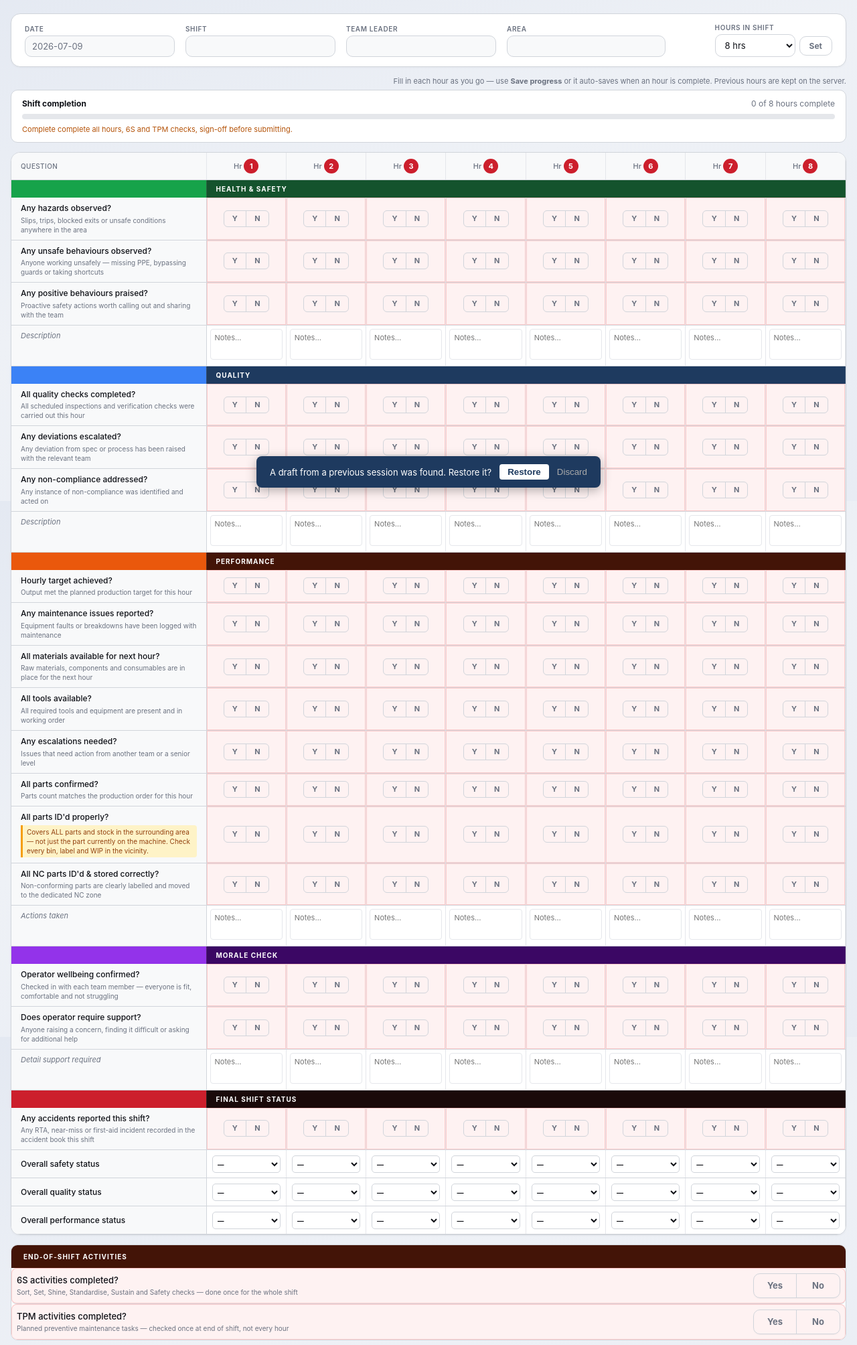
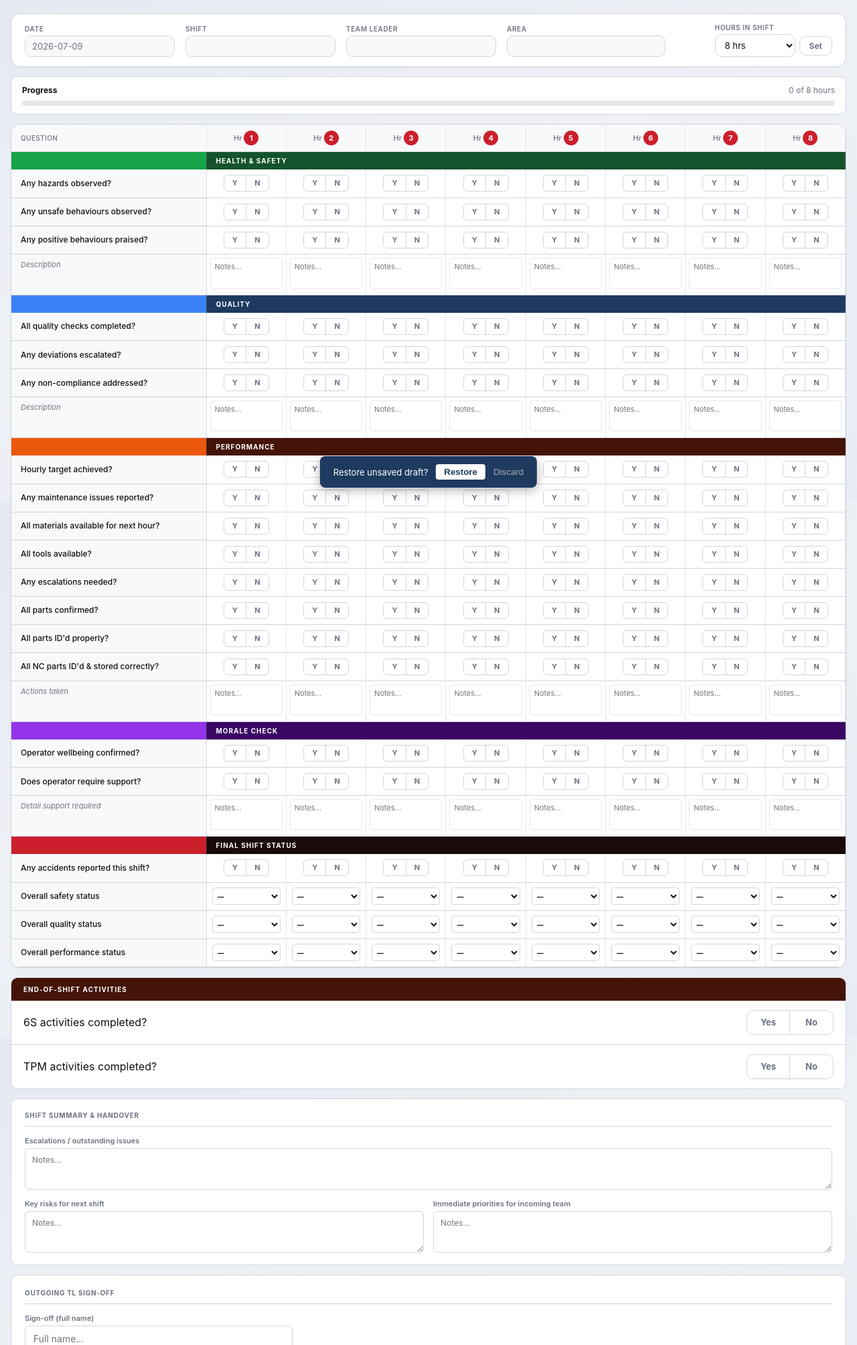
Before and after one commit to SeyiEsther/TL, an ASP.NET Core app: page /Form in a window 1280 px wide. Shown: the part 52-2060 px from the top of the page at 67% size. Run offline with ASP.NET Core 8, Linux system fonts and the light colour scheme; some libraries are stand-ins or nearby versions.

Commit message:
Allow incomplete shift submit and trim form narration
TLs can submit and close a shift without filling every field.
Completion tracking stays on HoD/Senior dashboards for accountability.
Remove submit blocking, question hints, and nagging UI copy.

Co-authored-by: SeyiEsther <SeyiEsther@users.noreply.github.com>

```diff
--- a/Pages/Form.cshtml
+++ b/Pages/Form.cshtml
@@ -59,24 +59,14 @@
         <div class="err" style="margin-bottom:14px">@Model.ValidationError</div>
     }
 
-    @if (Model.EditingId.HasValue)
-    {
-        <div style="background:#fef3c7;border:1px solid #fcd34d;border-radius:8px;padding:10px 16px;margin-bottom:14px;font-size:12px;color:#b45309">
-            Editing existing shift — all changes are audit-logged.
-        </div>
-    }
-
-    <div class="hint">Fill in each hour as you go — use <strong>Save progress</strong> or it auto-saves when an hour is complete. Previous hours are kept on the server.</div>
-
     <div id="shift-progress-bar" style="background:var(--white);border:1px solid var(--border);border-radius:10px;padding:12px 16px;margin-bottom:14px">
         <div style="display:flex;justify-content:space-between;align-items:center;margin-bottom:8px">
-            <span style="font-size:12px;font-weight:700">Shift completion</span>
-            <span id="shift-progress-text" style="font-size:12px;color:var(--muted)">0 of @H hours complete</span>
+            <span style="font-size:12px;font-weight:700">Progress</span>
+            <span id="shift-progress-text" style="font-size:12px;color:var(--muted)">0 of @H hours</span>
         </div>
         <div style="height:8px;background:#e5e7eb;border-radius:4px;overflow:hidden">
             <div id="shift-progress-fill" style="height:100%;width:0;background:#16a34a;transition:width .2s"></div>
         </div>
-        <div id="shift-submit-hint" style="font-size:11px;color:#b45309;margin-top:8px;display:none"></div>
     </div>
 
     <!-- Main data entry form -->
@@ -104,57 +94,39 @@
 
                     <!-- HEALTH & SAFETY -->
                     <tr class="sec-row safety"><td class="acc"></td><td colspan="@H">Health &amp; Safety</td></tr>
-                    @{ await RenderYN("Any hazards observed?", "Haz", h => hd(h).Haz,
-                        "Slips, trips, blocked exits or unsafe conditions anywhere in the area"); }
-                    @{ await RenderYN("Any unsafe behaviours observed?", "Uns", h => hd(h).Uns,
-                        "Anyone working unsafely — missing PPE, bypassing guards or taking shortcuts"); }
-                    @{ await RenderYN("Any positive behaviours praised?", "Pos", h => hd(h).Pos,
-                        "Proactive safety actions worth calling out and sharing with the team"); }
+                    @{ await RenderYN("Any hazards observed?", "Haz", h => hd(h).Haz); }
+                    @{ await RenderYN("Any unsafe behaviours observed?", "Uns", h => hd(h).Uns); }
+                    @{ await RenderYN("Any positive behaviours praised?", "Pos", h => hd(h).Pos); }
                     @{ await RenderNote("Description", "Snote", h => hd(h).Snote); }
 
                     <!-- QUALITY -->
                     <tr class="sec-row quality"><td class="acc"></td><td colspan="@H">Quality</td></tr>
-                    @{ await RenderYN("All quality checks completed?", "Qchk", h => hd(h).Qchk,
-                        "All scheduled inspections and verification checks were carried out this hour"); }
-                    @{ await RenderYN("Any deviations escalated?", "Dev", h => hd(h).Dev,
-                        "Any deviation from spec or process has been raised with the relevant team"); }
-                    @{ await RenderYN("Any non-compliance addressed?", "Nc", h => hd(h).Nc,
-                        "Any instance of non-compliance was identified and acted on"); }
+                    @{ await RenderYN("All quality checks completed?", "Qchk", h => hd(h).Qchk); }
+                    @{ await RenderYN("Any deviations escalated?", "Dev", h => hd(h).Dev); }
+                    @{ await RenderYN("Any non-compliance addressed?", "Nc", h => hd(h).Nc); }
                     @{ await RenderNote("Description", "Qnote", h => hd(h).Qnote); }
 
                     <!-- PERFORMANCE -->
                     <tr class="sec-row perf"><td class="acc"></td><td colspan="@H">Performance</td></tr>
-                    @{ await RenderYN("Hourly target achieved?", "Tgt", h => hd(h).Tgt,
-                        "Output met the planned production target for this hour"); }
-                    @{ await RenderYN("Any maintenance issues reported?", "Maint", h => hd(h).Maint,
-                        "Equipment faults or breakdowns have been logged with maintenance"); }
-                    @{ await RenderYN("All materials available for next hour?", "Mat", h => hd(h).Mat,
-                        "Raw materials, components and consumables are in place for the next hour"); }
-                    @{ await RenderYN("All tools available?", "Tools", h => hd(h).Tools,
-                        "All required tools and equipment are present and in working order"); }
-                    @{ await RenderYN("Any escalations needed?", "Escl", h => hd(h).Escl,
-                        "Issues that need action from another team or a senior level"); }
-                    @{ await RenderYN("All parts confirmed?", "Pconf", h => hd(h).Pconf,
-                        "Parts count matches the production order for this hour"); }
-                    @{ await RenderYN("All parts ID'd properly?", "Pid", h => hd(h).Pid,
-                        "Covers ALL parts and stock in the surrounding area — not just the part currently on the machine. Check every bin, label and WIP in the vicinity.",
-                        warn: true); }
-                    @{ await RenderYN("All NC parts ID'd &amp; stored correctly?", "Ncp", h => hd(h).Ncp,
-                        "Non-conforming parts are clearly labelled and moved to the dedicated NC zone"); }
+                    @{ await RenderYN("Hourly target achieved?", "Tgt", h => hd(h).Tgt); }
+                    @{ await RenderYN("Any maintenance issues reported?", "Maint", h => hd(h).Maint); }
+                    @{ await RenderYN("All materials available for next hour?", "Mat", h => hd(h).Mat); }
+                    @{ await RenderYN("All tools available?", "Tools", h => hd(h).Tools); }
+                    @{ await RenderYN("Any escalations needed?", "Escl", h => hd(h).Escl); }
+                    @{ await RenderYN("All parts confirmed?", "Pconf", h => hd(h).Pconf); }
+                    @{ await RenderYN("All parts ID'd properly?", "Pid", h => hd(h).Pid); }
+                    @{ await RenderYN("All NC parts ID'd &amp; stored correctly?", "Ncp", h => hd(h).Ncp); }
                     @{ await RenderNote("Actions taken", "Pnote", h => hd(h).Pnote); }
 
                     <!-- MORALE -->
                     <tr class="sec-row morale"><td class="acc"></td><td colspan="@H">Morale Check</td></tr>
-                    @{ await RenderYN("Operator wellbeing confirmed?", "Wb", h => hd(h).Wb,
-                        "Checked in with each team member — everyone is fit, comfortable and not struggling"); }
-                    @{ await RenderYN("Does operator require support?", "Sup", h => hd(h).Sup,
-                        "Anyone raising a concern, finding it difficult or asking for additional help"); }
+                    @{ await RenderYN("Operator wellbeing confirmed?", "Wb", h => hd(h).Wb); }
+                    @{ await RenderYN("Does operator require support?", "Sup", h => hd(h).Sup); }
                     @{ await RenderNote("Detail support required", "Mnote", h => hd(h).Mnote); }
 
                     <!-- FINAL STATUS -->
                     <tr class="sec-row final"><td class="acc"></td><td colspan="@H">Final Shift Status</td></tr>
-                    @{ await RenderYN("Any accidents reported this shift?", "Acc", h => hd(h).Acc,
-                        "Any RTA, near-miss or first-aid incident recorded in the accident book this shift"); }
+                    @{ await RenderYN("Any accidents reported this shift?", "Acc", h => hd(h).Acc); }
                     @{ await RenderStatus("Overall safety status", "Ss", h => hd(h).Ss); }
                     @{ await RenderStatus("Overall quality status", "Qs", h => hd(h).Qs); }
                     @{ await RenderStatus("Overall performance status", "Ps", h => hd(h).Ps); }
@@ -170,10 +142,7 @@
                 @{ var sixsVal = Model.H.Count > 0 ? Model.H[0].Sixs : null; }
                 @{ var tpmVal  = Model.H.Count > 0 ? Model.H[0].Tpm  : null; }
                 <div class="shift-once-q">
-                    <div class="shift-once-label">
-                        <span>6S activities completed?</span>
-                        <span class="shift-once-hint">Sort, Set, Shine, Standardise, Sustain and Safety checks — done once for the whole shift</span>
-                    </div>
+                    <div class="shift-once-label">6S activities completed?</div>
                     <div class="audit-yn">
                         <input type="radio" class="ayn-y" name="H[0].Sixs" id="sixs_y" value="True"  checked="@(sixsVal == true  ? "checked" : null)">
                         <label for="sixs_y">Yes</label>
@@ -182,10 +151,7 @@
                     </div>
                 </div>
                 <div class="shift-once-q">
-                    <div class="shift-once-label">
-                        <span>TPM activities completed?</span>
-                        <span class="shift-once-hint">Planned preventive maintenance tasks — checked once at end of shift, not every hour</span>
-                    </div>
+                    <div class="shift-once-label">TPM activities completed?</div>
                     <div class="audit-yn">
                         <input type="radio" class="ayn-y" name="H[0].Tpm" id="tpm_y" value="True"  checked="@(tpmVal == true  ? "checked" : null)">
                         <label for="tpm_y">Yes</label>
@@ -201,15 +167,15 @@
             <h3>Shift summary &amp; handover</h3>
             <div class="sfield full">
                 <label>Escalations / outstanding issues</label>
-                <textarea name="Escalations" placeholder="What, why and to whom…">@Model.Escalations</textarea>
+                <textarea name="Escalations" placeholder="Notes…">@Model.Escalations</textarea>
             </div>
             <div class="sfield">
                 <label>Key risks for next shift</label>
-                <textarea name="KeyRisks" placeholder="Watch out for…">@Model.KeyRisks</textarea>
+                <textarea name="KeyRisks" placeholder="Notes…">@Model.KeyRisks</textarea>
             </div>
             <div class="sfield">
                 <label>Immediate priorities for incoming team</label>
-                <textarea name="Priorities" placeholder="Immediate actions…">@Model.Priorities</textarea>
+                <textarea name="Priorities" placeholder="Notes…">@Model.Priorities</textarea>
             </div>
         </div>
 
@@ -217,12 +183,11 @@
         <div style="background:var(--white);border:1px solid var(--border);border-radius:10px;padding:20px;margin-bottom:14px">
             <div style="font-size:10px;text-transform:uppercase;letter-spacing:.07em;color:var(--muted);font-weight:700;padding-bottom:10px;border-bottom:1px solid var(--border);margin-bottom:14px">Outgoing TL sign-off</div>
             <div class="sfield full">
-                <label>Type your full name to sign off this shift</label>
+                <label>Sign-off (full name)</label>
                 <input type="text" name="OutgoingTLSignature" value="@Model.OutgoingTLSignature"
                        placeholder="Full name…"
                        style="padding:10px 12px;border:1px solid var(--border);border-radius:6px;font-size:14px;font-family:inherit;color:var(--ink);max-width:400px">
             </div>
-            <div style="font-size:11px;color:var(--muted);margin-top:6px">By signing, you confirm this shift record is accurate and complete.</div>
         </div>
 
         <div class="submit-bar">
@@ -239,7 +204,7 @@
 </div>
 
 <div id="draft-restore-banner" style="display:none;position:fixed;bottom:20px;left:50%;transform:translateX(-50%);background:#1e3a5f;color:#fff;padding:12px 20px;border-radius:8px;box-shadow:0 4px 16px rgba(0,0,0,.3);z-index:9999;font-size:13px;display:flex;align-items:center;gap:12px">
-    <span>A draft from a previous session was found. Restore it?</span>
+    <span>Restore unsaved draft?</span>
     <button onclick="restoreDraft()" style="background:#fff;color:#1e3a5f;border:none;border-radius:4px;padding:4px 12px;cursor:pointer;font-weight:600">Restore</button>
     <button onclick="dismissDraft()" style="background:transparent;color:#aaa;border:none;cursor:pointer">Discard</button>
 </div>
@@ -254,7 +219,6 @@
     const progressBtn = document.getElementById('shift-submit-btn');
     const progressText = document.getElementById('shift-progress-text');
     const progressFill = document.getElementById('shift-progress-fill');
-    const submitHint = document.getElementById('shift-submit-hint');
     const hoursCount = parseInt(form?.dataset.hours || '@H', 10);
     let savedDraft = null;
 
@@ -276,54 +240,10 @@
     function updateCompletion() {
         let complete = 0;
         for (let h = 0; h < hoursCount; h++) {
-            const colCells = form.querySelectorAll(`input[name^="H[${h}]."]`);
-            const incomplete = !hourComplete(h);
-            colCells.forEach(el => {
-                const cell = el.closest('td');
-                if (cell) cell.classList.toggle('hour-incomplete', incomplete);
-            });
-            if (!incomplete) complete++;
+            if (hourComplete(h)) complete++;
         }
-
-        const sixsOk = !!form.querySelector('input[name="H[0].Sixs"]:checked');
-        const tpmOk = !!form.querySelector('input[name="H[0].Tpm"]:checked');
-        const sig = (form.querySelector('input[name="OutgoingTLSignature"]')?.value || '').trim();
-        const allHours = complete === hoursCount;
-        const canSubmit = allHours && sixsOk && tpmOk && sig.length > 0;
-
-        document.querySelectorAll('.shift-once-q').forEach(function (row) {
-            var isSixs = !!row.querySelector('[name="H[0].Sixs"]');
-            var isTpm = !!row.querySelector('[name="H[0].Tpm"]');
-            var incomplete = (isSixs && !sixsOk) || (isTpm && !tpmOk);
-            row.classList.toggle('hour-incomplete', incomplete);
-        });
-        var sigWrap = form.querySelector('input[name="OutgoingTLSignature"]')?.closest('div.sfield, div[style*="border"]');
-        if (sigWrap) sigWrap.classList.toggle('hour-incomplete', !sig);
-
-        if (progressText) progressText.textContent = complete + ' of ' + hoursCount + ' hours complete';
+        if (progressText) progressText.textContent = complete + ' of ' + hoursCount + ' hours';
         if (progressFill) progressFill.style.width = (hoursCount ? Math.round(complete / hoursCount * 100) : 0) + '%';
-
-        const missing = [];
-        if (!allHours) missing.push('complete all hours');
-        if (!sixsOk || !tpmOk) missing.push('6S and TPM checks');
-        if (!sig) missing.push('sign-off');
-
-        if (submitBtn) {
-            submitBtn.disabled = !canSubmit;
-            submitBtn.style.opacity = canSubmit ? '1' : '0.5';
-        }
-        if (progressBtn) {
-            progressBtn.disabled = false;
-            progressBtn.style.opacity = '1';
-        }
-        if (submitHint) {
-            if (canSubmit) {
-                submitHint.style.display = 'none';
-            } else {
-                submitHint.style.display = 'block';
-                submitHint.textContent = 'Complete ' + missing.join(', ') + ' before submitting.';
-            }
-        }
     }
 
     form?.addEventListener('change', function (e) {
@@ -497,16 +417,10 @@
 </script>
 
 @functions {
-    async Task RenderYN(string label, string field, Func<int, bool?> val, string? hint = null, bool warn = false)
+    async Task RenderYN(string label, string field, Func<int, bool?> val)
     {
         <tr class="dr">
-            <td class="ql">
-                @Html.Raw(label)
-                @if (hint != null)
-                {
-                    <div class="@(warn ? "q-hint q-hint-warn" : "q-hint")">@hint</div>
-                }
-            </td>
+            <td class="ql">@Html.Raw(label)</td>
             @for (int h = 0; h < Model.Hours; h++)
             {
                 var v = val(h);
--- a/Pages/Form.cshtml.cs
+++ b/Pages/Form.cshtml.cs
@@ -46,8 +46,8 @@ public class FormModel : PageModel
         Hours = Math.Clamp(hours, 1, 8);
         SaveMessage = saved switch
         {
-            "progress" => "Progress saved to server.",
-            "hour" => "Hour saved to server.",
+            "progress" => "Saved.",
+            "hour" => "Saved.",
             _ => null,
         };
 
@@ -122,19 +122,6 @@ public class FormModel : PageModel
         var logs = new List<AuditLog>();
         ApplyShiftFields(sub, OutgoingTLSignature, editorName, logs);
         MergeHours(sub, hours, editorName, logs);
-
-        if (finalSubmit)
-        {
-            var check = _completion.Evaluate(sub);
-            if (!check.IsComplete)
-            {
-                ValidationError = "Cannot submit — complete all hours, 6S/TPM checks, and sign-off first: "
-                    + string.Join("; ", check.MissingItems.Take(5))
-                    + (check.MissingItems.Count > 5 ? $" (+{check.MissingItems.Count - 5} more)" : "");
-                RepopulateFromSubmission(sub, editorName);
-                return Page();
-            }
-        }
 
         sub.TeamLeaderDisplay = editorName;
         sub.LastEditedBy = editorName;
@@ -315,12 +302,6 @@ public class FormModel : PageModel
         Acc = h.AccidentsReported, Ss = h.OverallSafetyStatus, Qs = h.OverallQualityStatus, Ps = h.OverallPerfStatus,
     };
 
-    void RepopulateFromSubmission(ShiftSubmission sub, string? tl)
-    {
-        PopulateFromSubmission(sub, tl);
-        PadHours();
-    }
-
     void PadHours()
     {
         while (H.Count < Hours) H.Add(new HourInput());
```
